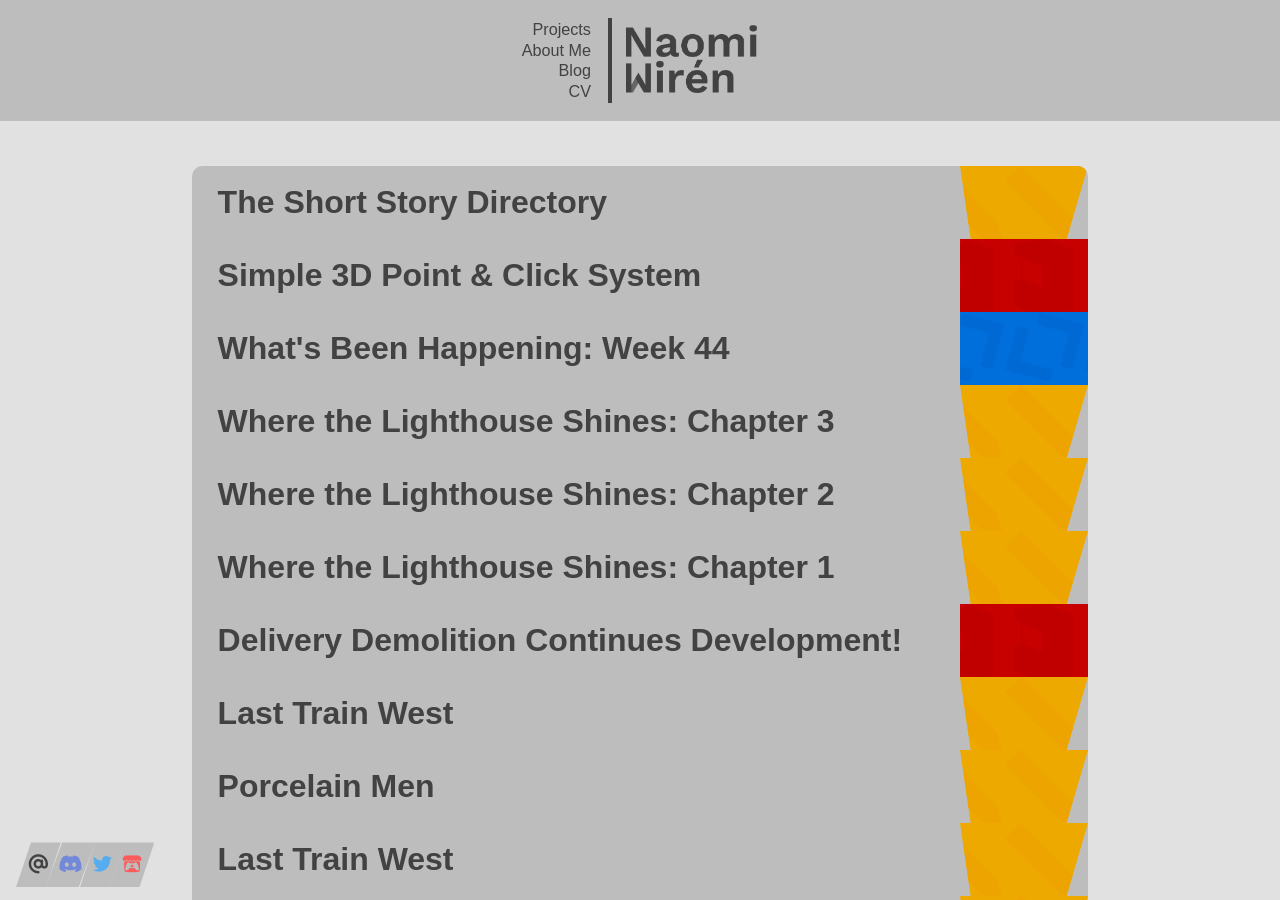
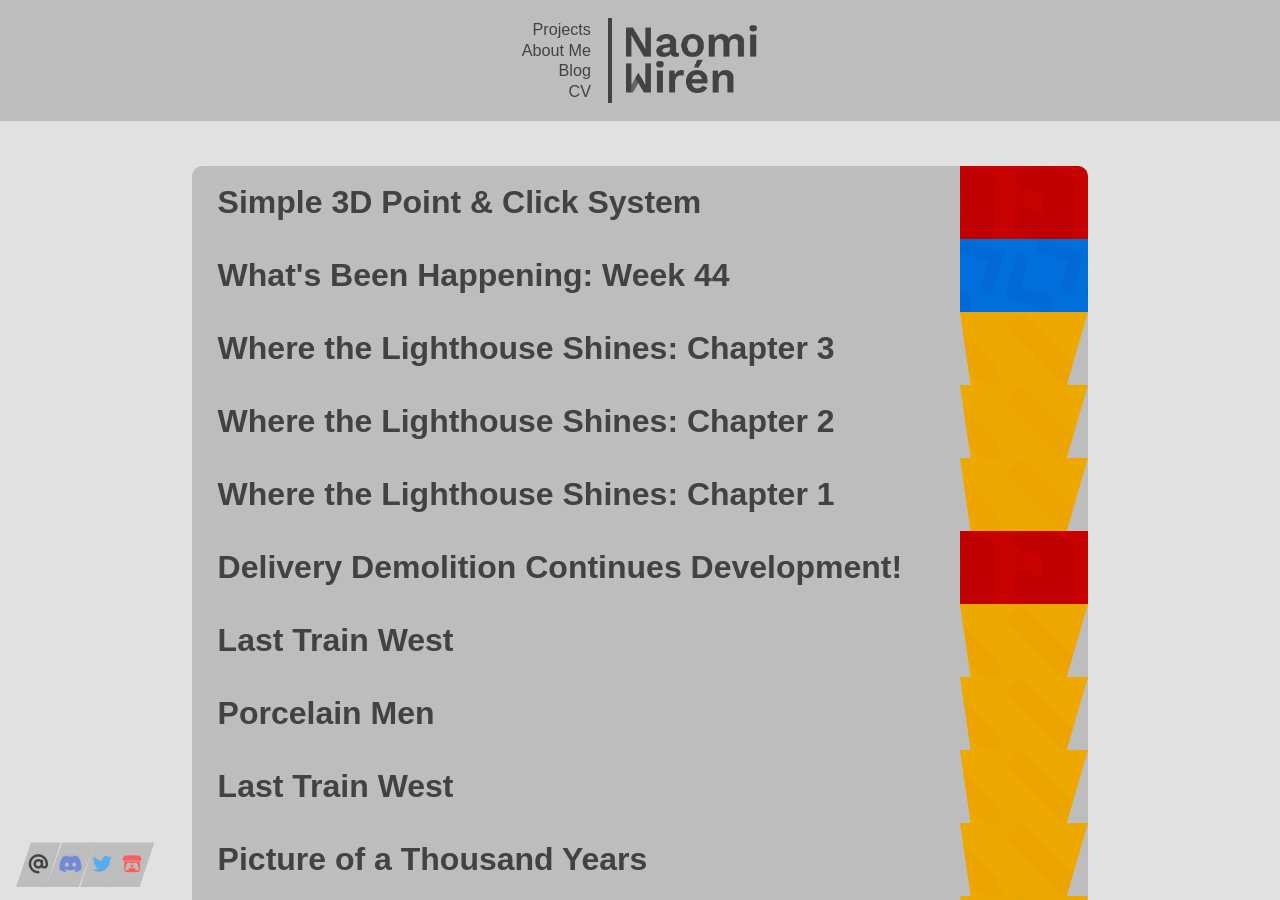
Before and after one commit to Noxyper/blog, a Jekyll site: the page built from index.markdown, in a window 1280 px wide and 900 px high. Built offline with Jekyll 4.4.1, drawn with Linux system fonts in a browser that asks for light colours; nearby versions of some CDN libraries.

Commit message:
Update home.html

```diff
--- a/_layouts/home.html
+++ b/_layouts/home.html
@@ -3,6 +3,7 @@ layout: wrapper
 ---
 <section id="blog-posts">
 	{% for post in site.posts %}
+		{% unless post.published contains 'unpublished' %}
 		<div class="blog-post {{post.published}}">
 			<div class="blog-indicator blog-{{post.section}}">
 				<div class="blog-pattern blog-{{post.section}}">
@@ -12,5 +13,6 @@ layout: wrapper
 				<a class="blog-link" href="{{site.baseurl}}{{post.url}}"><p>{{post.title}}</p></a>
 			</div>
 		</div>
+		{% endunless %}
 	{% endfor %}
 </section>
```
